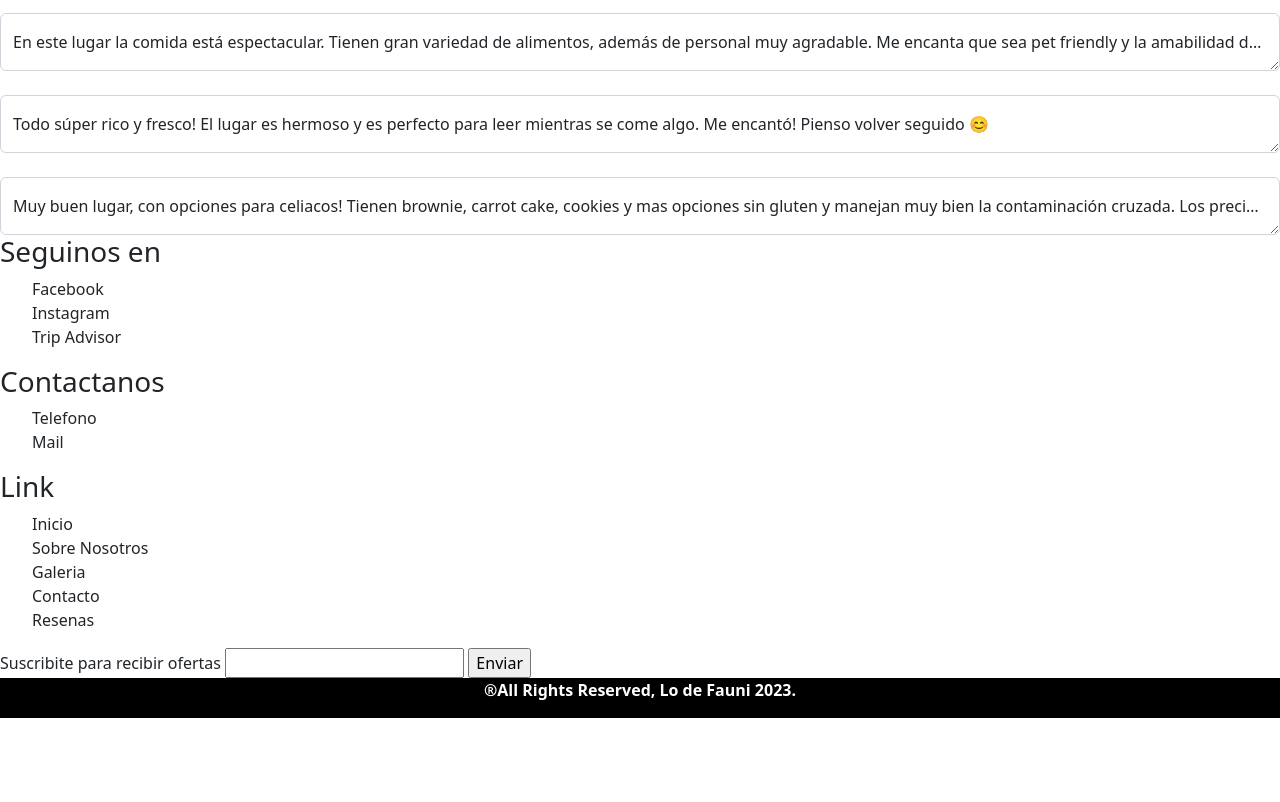
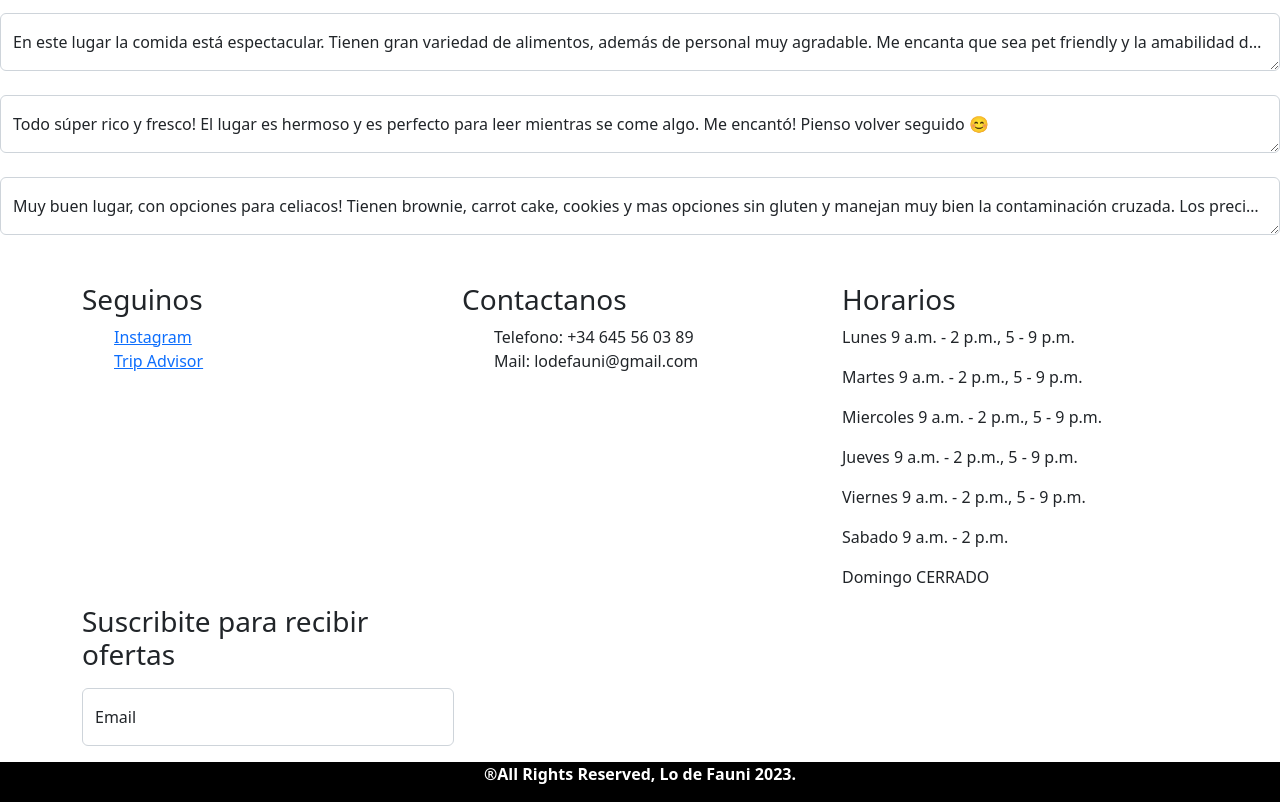
Before and after one commit to tomasaalvarez/lodefauni, a plain HTML site: page pages/reseñas.html in a window 1280 px wide. Shown: the part 139-941 px from the top of the page. Before the commit the page ends 857 px from the top, so only its background shows below. Drawn offline with nearby package versions, Linux system fonts and the light colour scheme.

Commit message:
correciones entrega 2.0

```diff
--- a/pages/reseñas.html
+++ b/pages/reseñas.html
@@ -73,10 +73,44 @@
     <label for="comment">Muy buen lugar, con opciones para celiacos! Tienen brownie, carrot cake, cookies y mas opciones sin gluten y manejan muy bien la contaminación cruzada. Los precios y la atención también muy bien. Volveré</label>
   </div>
 
+  <div class="container mt-5">
+    <div class="row">
+      <div class="col-sm-4">
+        <h3>Seguinos</h3>
+        <ul>
+            <li><a href="https://www.instagram.com/lodefauni/">Instagram</li></a>
+            <li><a href="https://www.tripadvisor.com.ar/Restaurant_Review-g187497-d26498420-Reviews-Lo_de_Fauni-Barcelona_Catalonia.html">Trip Advisor</li></a>
+        </ul>
+      </div>
+      <div class="col-sm-4">
+        <h3>Contactanos</h3>
+        <ul>
+            <li>Telefono: +34 645 56 03 89</li>
+            <li>Mail: lodefauni@gmail.com</li>
+        </ul>
+      </div>
+      <div class="col-sm-4">
+        <h3>Horarios</h3>
+        <p>Lunes 9 a.m. - 2 p.m., 5 - 9 p.m.</p>
+        <p>Martes 9 a.m. - 2 p.m., 5 - 9 p.m.</p>
+        <p>Miercoles 9 a.m. - 2 p.m., 5 - 9 p.m.</p>
+        <p>Jueves 9 a.m. - 2 p.m., 5 - 9 p.m.</p>
+        <p>Viernes 9 a.m. - 2 p.m., 5 - 9 p.m.</p>
+        <p>Sabado 9 a.m. - 2 p.m.</p>
+        <p>Domingo CERRADO</p>
+      </div>
+    </div>
+    <div class="col-sm-4">
+        <h3>Suscribite para recibir ofertas</h3>
+        <div class="form-floating mb-3 mt-3">
+            <input type="text" class="form-control" id="email" placeholder="Enter email" name="email">
+            <label for="email">Email</label>
+        </div>
+    </div>
+  </div>
 
 
-
-  <div>
+  <!-- <div>
     <h3>Seguinos en</h3>
     <ul>
       <li>Facebook</li>
@@ -100,15 +134,21 @@
       <li>Contacto</li>
       <li>Resenas</li>
     </ul>
-  </div>
-  <div>
+  </div> -->
+  <!-- <div>
     <form action="">
       <label for="">Suscribite para recibir ofertas</label>
       <input type="email" name="" id="">
       <input type="submit" value="Enviar">
     </form>
-  </div>
+  </div> -->
+
+
+
+
+
 </main>
+
 
 
 
```
